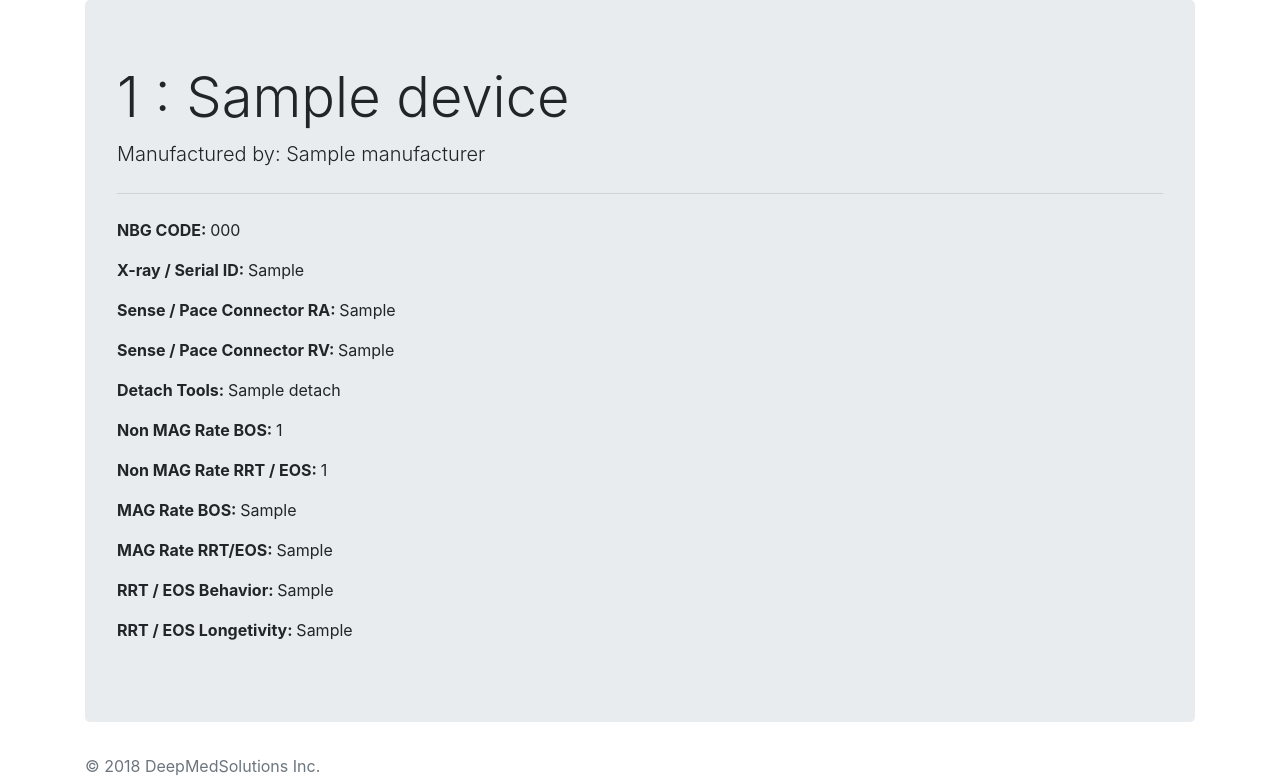
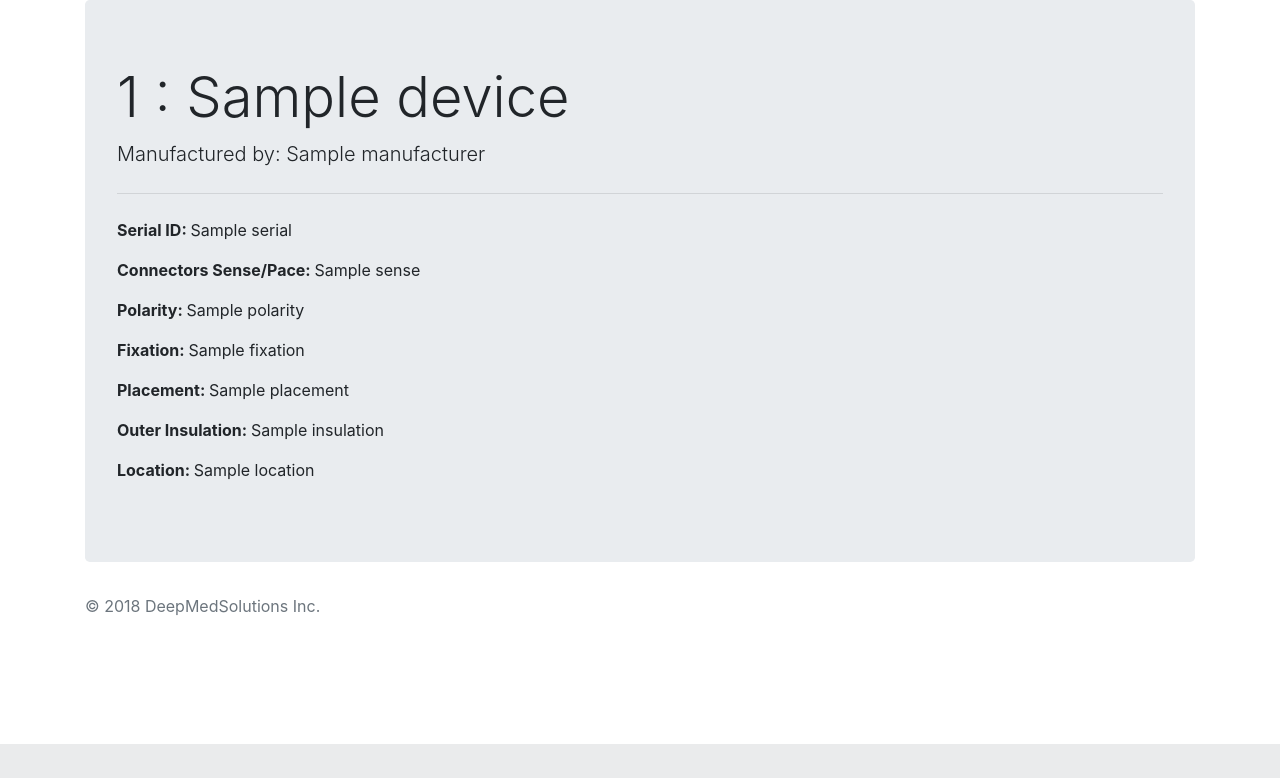
Before and after one commit to farbodab/cardiacpedia, a Flask app: template cardiacpedia/templates/Devices/lv_device.html in a window 1280 px wide. Shown: the part 56-834 px from the top of the page. After the commit the page ends 800 px from the top, so only its background shows below. Run offline with Flask 2, Linux system fonts and the light colour scheme; the template is opened without the code that fills it: most values are stand-ins (such as "Sample title", 1, 10 or a date in 2020); some libraries are stand-ins or nearby versions.

Commit message:
LV Device

```diff
--- a/cardiacpedia/templates/Devices/icd_device.html
+++ b/cardiacpedia/templates/Devices/icd_device.html
@@ -14,6 +14,5 @@
   <p><b>Detach Tool: </b>{{device.detach}}</p>
   <p><b>HV Waveform: </b>{{device.wave}}</p>
   <p><b>Replacement Indicator: </b>{{device.replacement}}</p>
-
 </div>
 {% endblock %}
--- a/cardiacpedia/templates/Devices/lv_device.html
+++ b/cardiacpedia/templates/Devices/lv_device.html
@@ -5,16 +5,12 @@
   <h1 class="display-4">{{device.model_number}} : {{device.name}}</h1>
   <p class="lead">Manufactured by: {{device.manufacturer}}</p>
   <hr class="my-4">
-  <p><b>NBG CODE: </b>{{device.nbg_code}}</p>
-  <p><b>X-ray / Serial ID: </b>{{device.x_ray}}</p>
-  <p><b>Sense / Pace Connector RA: </b>{{device.ra}}</p>
-  <p><b>Sense / Pace Connector RV: </b>{{device.rv}}</p>
-  <p><b>Detach Tools: </b>{{device.detach}}</p>
-  <p><b>Non MAG Rate BOS: </b>{{device.n_bos}}</p>
-  <p><b>Non MAG Rate RRT / EOS: </b>{{device.n_rrt}}</p>
-  <p><b>MAG Rate BOS: </b>{{device.m_bos}}</p>
-  <p><b>MAG Rate RRT/EOS: </b>{{device.m_rrt}}</p>
-  <p><b>RRT / EOS Behavior: </b>{{device.rrt_behaviour}}</p>
-  <p><b>RRT / EOS Longetivity: </b>{{device.rrt_longevity}}</p>
+  <p><b>Serial ID: </b>{{device.serial}}</p>
+  <p><b>Connectors Sense/Pace: </b>{{device.sense}}</p>
+  <p><b>Polarity: </b>{{device.polarity}}</p>
+  <p><b>Fixation: </b>{{device.fixation}}</p>
+  <p><b>Placement: </b>{{device.placement}}</p>
+  <p><b>Outer Insulation: </b>{{device.insulation}}</p>
+  <p><b>Location: </b>{{device.location}}</p>
 </div>
 {% endblock %}
```
